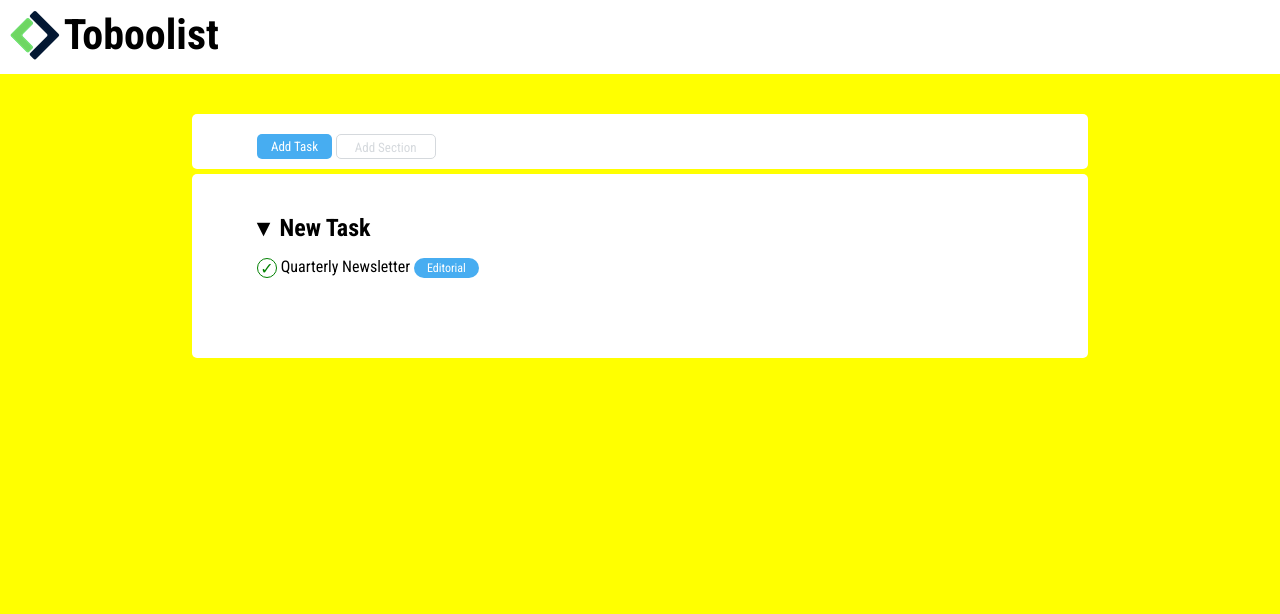
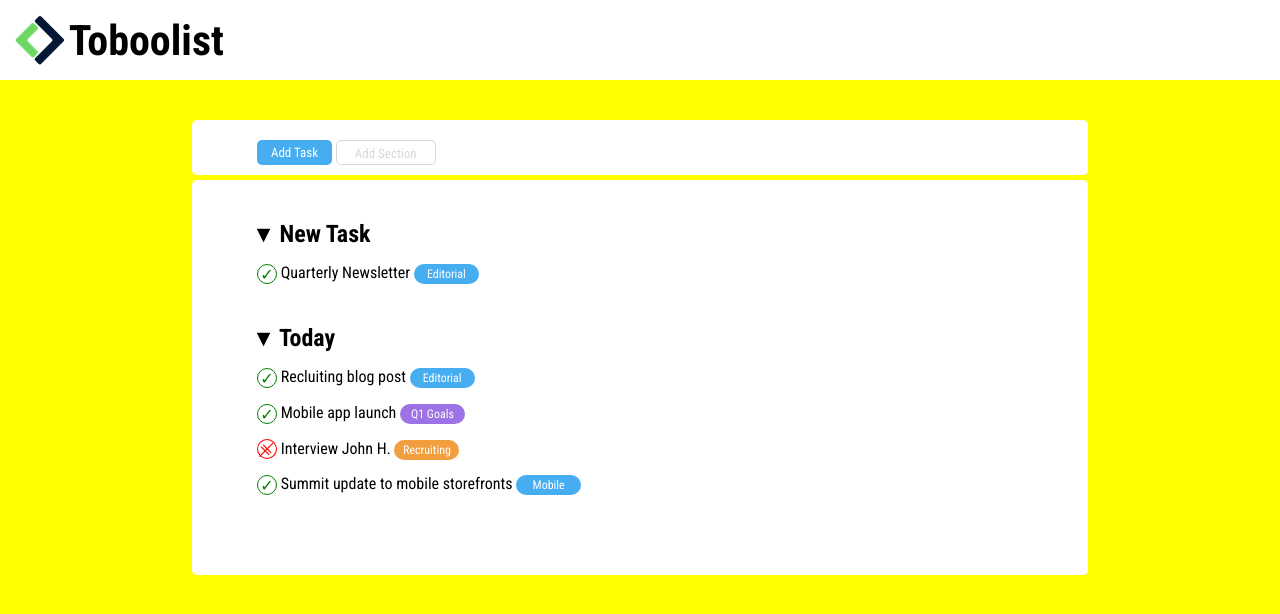
Before and after one commit to PriscoCoppola/html-css-toboolist, a plain HTML site: page index.html in a window 1280 px wide. Drawn offline with Linux system fonts and the light colour scheme.

Commit message:
add section to do list2

```diff
--- a/css/style.css
+++ b/css/style.css
@@ -13,13 +13,17 @@ body {
 /* HEADER */
 .head {
     background-color: white;
-    padding: 10px;
+    padding: 15px;
+}
+
+.logo {
+    vertical-align: middle;
 }
 
 .logo-title {
     display: inline-block;
     font-size: 42px;
-    vertical-align: top;
+    vertical-align: middle;
 }
 
 /* NAV */
@@ -89,6 +93,18 @@ h2 {
     vertical-align: middle;
 }
 
+.entity-remove {
+    display: inline-block;
+    width: 20px;
+    height: 20px;
+    border-radius: 50%;
+    color: red;
+    border: 1px solid;
+    text-align: center;
+    vertical-align: middle;
+    transform: rotate(45deg);
+}
+
 .ticket {
     display: inline-block;
     width: 65px;
@@ -100,3 +116,15 @@ h2 {
     line-height: 20px;
     font-size: 12px;
 }
+
+.n2 {
+    background-color: #9c72e4;
+}
+
+.n3 {
+    background-color: #64c0a9;
+}
+
+.n3 {
+    background-color: #f29e3f;
+}
--- a/index.html
+++ b/index.html
@@ -16,7 +16,7 @@
 
     <!-- HEADER SITE -->
     <header class="head">
-        <img src="./logo.png" alt="logo">
+        <img class="logo" src="./logo.png" alt="logo">
         <h1 class="logo-title">Toboolist</h1>
     </header>
 
@@ -44,6 +44,46 @@
             </ul>
         </section>
 
+         <!-- SECT. TO DO LIST2 -->
+         <section class="margin">
+            <h2>
+                <span class="entity">&#9662;</span>
+                Today
+            </h2>
+
+            <ul>
+                <li class="list-item">
+                    <div class="entity-check">&check;</div>
+                    Recluiting blog post
+                </li>
+                <div class="ticket">Editorial</div>
+            </ul>
+
+            <ul>
+                <li class="list-item">
+                    <div class="entity-check">&check;</div>
+                    Mobile app launch
+                </li>
+                <div class="ticket n2">Q1 Goals</div>
+            </ul>
+
+            <ul>
+                <li class="list-item">
+                    <div class="entity-remove">&#9578;</div>
+                    Interview John H.
+                </li>
+                <div class="ticket n3">Recruiting</div>
+            </ul>
+
+            <ul>
+                <li class="list-item">
+                    <div class="entity-check">&check;</div>
+                    Summit update to mobile storefronts
+                </li>
+                <div class="ticket n4">Mobile</div>
+            </ul>
+        </section>
+
     </main>
 </body>
 </html>
```
